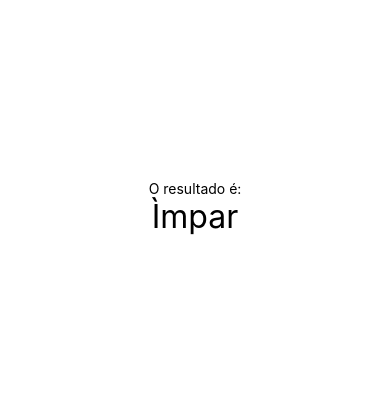
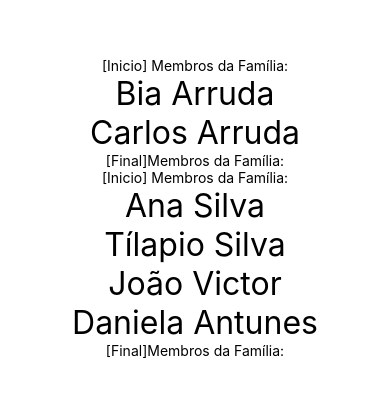
Before and after one commit to jvictordev7/Curso-React-Native, a React Native app in the folder exercicios/: screen / in a window 390 px wide. Shown: the part 214-610 px from the top of the page. Built offline with nearby package versions, Linux system fonts and the light colour scheme.

Commit message:
Renderização condicional 01

```diff
--- a/exercicios/src/App.js
+++ b/exercicios/src/App.js
@@ -1,8 +1,10 @@
 import React from "react"
 import { StyleSheet, SafeAreaView } from 'react-native'
-import Parimpar from "./components/Parimpar"
 
 
+import Familia from "./components/relacao/Familia"
+import Membro from "./components/relacao/Membro"
+//import Parimpar from "./components/Parimpar"
 //import Diferenciar from "./components/contador/Diferenciar"
 //import ContadorV2 from "./components/contador/ContadorV2";
 //import Pai from "./components/indireta/pai";
@@ -17,9 +19,20 @@ import Parimpar from "./components/Parimpar"
 
 export default () => (
   <SafeAreaView style={style.App}>
-    <Parimpar num={5}/>
+
+    <Familia>
+      <Membro nome="Bia" sobrenome="Arruda" />
+      <Membro nome="Carlos" sobrenome="Arruda" />
+    </Familia>
+    <Familia>
+      <Membro nome="Ana" sobrenome="Silva" />
+      <Membro nome="Tílapio" sobrenome="Silva" />
+      <Membro nome="João" sobrenome="Victor" />
+      <Membro nome="Daniela" sobrenome="Antunes" />
+    </Familia>
 
       {/*
+    <Parimpar num={5}/>
     <Diferenciar  />
       <Botao />
       <ContadorV2 />
--- /dev/null
+++ b/exercicios/src/components/relacao/Familia.js
@@ -0,0 +1,12 @@
+import React from 'react'
+import { Text } from 'react-native';
+
+export default props => {
+    return (
+        <>
+            <Text>[Inicio] Membros da Família:</Text>
+            {props.children}
+            <Text>[Final]Membros da Família:</Text>
+        </>
+    );
+};
--- /dev/null
+++ b/exercicios/src/components/relacao/Membro.js
@@ -0,0 +1,11 @@
+import React from 'react';
+import { Text } from 'react-native';
+import Estilo from '../estilo';
+
+export default props => {
+    return (
+        <Text style={Estilo.txtG}>
+            {props.nome } {props.sobrenome}
+        </Text>
+    );
+};
```
